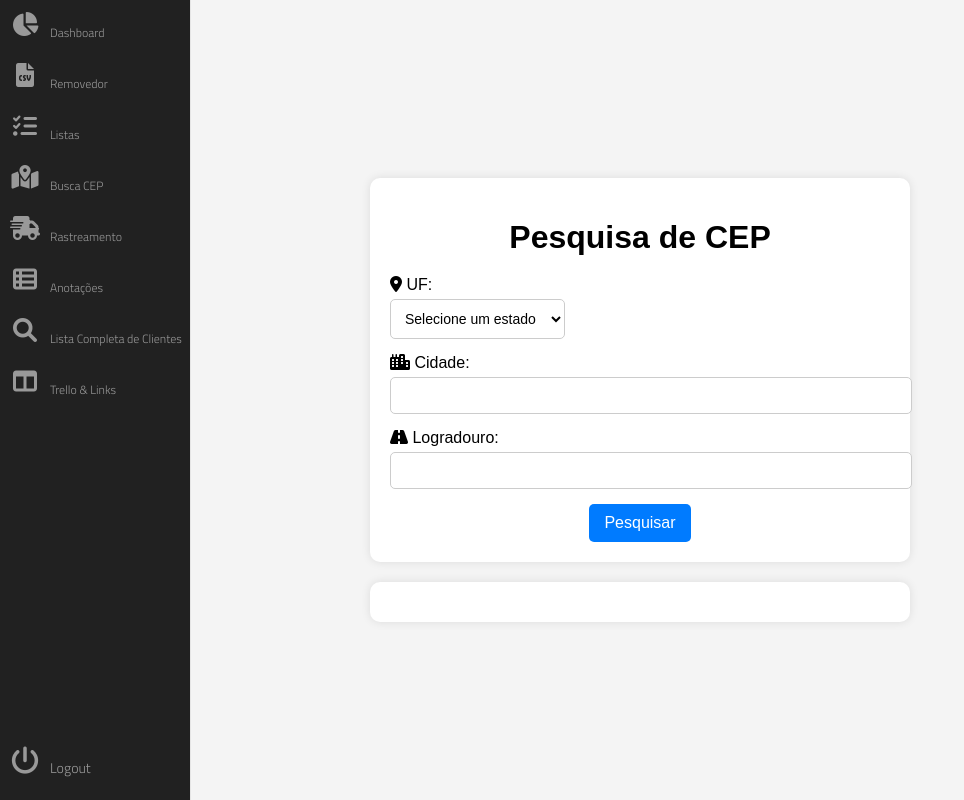
After one commit to Rennanlp/novoteste, a Flask app: page /buscacep in a window 1280 px wide. The commit adds this page. Shown: the whole page, without its empty margins (0-964 px from the left). Run offline with Flask 3, Linux system fonts and the light colour scheme; some libraries are stand-ins or nearby versions; some web fonts are replaced.

Commit message:
Add files via upload

```diff
--- a/app.py
+++ b/app.py
@@ -685,6 +685,31 @@ def inserir_trello():
         conn.close()
         return redirect('/links_uteis')
 
+
+@app.route('/buscacep', methods=['GET', 'POST'])
+def buscacep():
+    if request.method == 'POST':
+        uf = request.form.get('uf')
+        cidade = request.form.get('cidade')
+        bairro = request.form.get('bairro')
+        logradouro = request.form.get('logradouro')
+
+        api_url = f"https://viacep.com.br/ws/{uf}/{cidade}/{logradouro}/json/"
+        response = requests.get(api_url)
+
+        if response.status_code == 200:
+            data = response.json()
+            if data:  # Verificar se data não está vazio
+                return render_template('buscacep.html', data=data)
+            else:
+                error = "A resposta da API está vazia. Verifique os dados e tente novamente."
+                return render_template('buscacep.html', error=error)
+        else:
+            error = "Não foi possível encontrar o CEP. Verifique os dados e tente novamente."
+            return render_template('buscacep.html', error=error)
+
+    return render_template('buscacep.html')
+
 if __name__ == '__main__':
     os.makedirs(app.config['UPLOAD_FOLDER'], exist_ok=True)
     app.run(debug=True)
--- /dev/null
+++ b/static/buscacep.css
@@ -0,0 +1,95 @@
+body {
+    font-family: Arial, sans-serif;
+    background-color: #f4f4f4;
+    margin: 0;
+    padding: 0;
+    display: flex;
+    justify-content: center;
+    align-items: center;
+    height: 100vh;
+    flex-direction: column;
+}
+
+.container {
+    background-color: #fff;
+    padding: 20px;
+    border-radius: 10px;
+    box-shadow: 0 0 10px rgba(0, 0, 0, 0.1);
+    text-align: center;
+    width: 90%;
+    max-width: 500px;
+}
+
+h1 {
+    margin-bottom: 20px;
+}
+
+.form-group {
+    margin-bottom: 15px;
+    text-align: left;
+}
+
+.form-group label {
+    display: block;
+    margin-bottom: 5px;
+}
+
+.form-group input {
+    width: 100%;
+    padding: 10px;
+    border: 1px solid #ccc;
+    border-radius: 5px;
+}
+
+input[type="submit"] {
+    background-color: #007BFF;
+    color: #fff;
+    padding: 10px 15px;
+    border: none;
+    border-radius: 5px;
+    cursor: pointer;
+    font-size: 16px;
+}
+
+input[type="submit"]:hover {
+    background-color: #0056b3;
+}
+
+.result-container {
+    margin-top: 20px;
+    width: 90%;
+    max-width: 500px;
+    max-height: 300px; /* Altura máxima do container rolável */
+    overflow-y: auto; /* Habilita a rolagem vertical */
+    background-color: #fff;
+    padding: 20px;
+    border-radius: 10px;
+    box-shadow: 0 0 10px rgba(0, 0, 0, 0.1);
+}
+
+.result {
+    text-align: left;
+}
+
+.result p {
+    margin: 5px 0;
+}
+
+.error {
+    color: red;
+    font-weight: bold;
+}
+
+select {
+    width: 35%;
+    padding: 10px;
+    border: 1px solid #ccc;
+    border-radius: 5px;
+    background-color: #fff;
+    font-size: 14px;
+}
+
+select:focus {
+    border-color: #007BFF;
+    outline: none;
+}
--- /dev/null
+++ b/static/generic2.css
@@ -0,0 +1,160 @@
+@import url(//netdna.bootstrapcdn.com/font-awesome/6.0.0/css/font-awesome.css);
+@import url(https://fonts.googleapis.com/css?family=Titillium+Web:300);
+
+
+.fa-2x {
+  font-size: 2em;
+  }
+  .fa {
+  position: relative;
+  display: table-cell;
+  width: 50px;
+  height: 46px;
+  text-align: center;
+  margin-top: 5px;
+  vertical-align: middle;
+  font-size:20px;
+  }
+
+  .main-menu:hover,nav.main-menu.expanded {
+  width:190px;
+  overflow:visible;
+  }
+
+  .main-menu {
+  background:#212121;
+  border-right:1px solid #e5e5e5;
+  position:fixed;
+  top:0;
+  bottom:0;
+  height:100%;
+  left:0;
+  width:50px;
+  overflow:hidden;
+  -webkit-transition:width .05s linear;
+  transition:width .05s linear;
+  -webkit-transform:translateZ(0) scale(1,1);
+  z-index:1000;
+  }
+
+  .main-menu>ul {
+  margin:7px 0;
+  }
+
+  .main-menu li {
+  position:relative;
+  display:block;
+  width: 190px;
+  }
+
+  .main-menu li>a {
+  position:relative;
+  display:table;
+  border-collapse:collapse;
+  border-spacing:0;
+  color:#999;
+   font-family: arial;
+  font-size: 12px;
+  text-decoration:none;
+  -webkit-transform:translateZ(0) scale(1,1);
+  -webkit-transition:all .1s linear;
+  transition:all .1s linear;
+
+  }
+
+  .main-menu .nav-icon {
+  position:relative;
+  display:table-cell;
+  width:50px;
+  height:30px;
+  text-align:center;
+  vertical-align:middle;
+  font-size:18px;
+  }
+
+  .main-menu .nav-text {
+  position:relative;
+  display:table-cell;
+  vertical-align:middle;
+  width:190px;
+    font-family: 'Titillium Web', sans-serif;
+  }
+
+  .main-menu>ul.logout {
+  position:absolute;
+  left:0;
+  bottom:0;
+  }
+
+  .no-touch .scrollable.hover {
+  overflow-y:hidden;
+  }
+
+  .no-touch .scrollable.hover:hover {
+  overflow-y:auto;
+  overflow:visible;
+  }
+
+  a:hover,a:focus {
+  text-decoration:none;
+  }
+
+  nav {
+  -webkit-user-select:none;
+  -moz-user-select:none;
+  -ms-user-select:none;
+  -o-user-select:none;
+  user-select:none;
+  }
+
+  nav ul,nav li {
+  outline:0;
+  margin:0;
+  padding:0;
+  }
+  .main-menu li:hover>a,nav.main-menu li.active>a,.dropdown-menu>li>a:hover,.dropdown-menu>li>a:focus,.dropdown-menu>.active>a,.dropdown-menu>.active>a:hover,.dropdown-menu>.active>a:focus,.no-touch .dashboard-page nav.dashboard-menu ul li:hover a,.dashboard-page nav.dashboard-menu ul li.active a {
+  color:#fff;
+  background-color:#000000;
+  width: 190px;
+
+  }
+  .area {
+  float: left;
+  background: #e2e2e2;
+  width: 100%;
+  height: 100%;
+  }
+
+  @font-face {
+    font-family: 'Titillium Web';
+    font-style: normal;
+    font-weight: 300;
+    src: local('Titillium WebLight'), local('TitilliumWeb-Light'), url(http://themes.googleusercontent.com/static/fonts/titilliumweb/v2/anMUvcNT0H1YN4FII8wpr24bNCNEoFTpS2BTjF6FB5E.woff) format('woff');
+  }
+
+
+  .fixed-logout {
+      position: fixed;
+      left: 0;
+      bottom: 0;
+      width: 60px;
+    }
+
+    .fixed-logout li {
+      display: block;
+    }
+
+    .fixed-logout li>a {
+      display: block;
+      position:relative;
+      display:table;
+      border-collapse:collapse;
+      border-spacing:0;
+      color:#999;
+       font-family: arial;
+      font-size: 14px;
+      text-decoration:none;
+      -webkit-transform:translateZ(0) scale(1,1);
+      -webkit-transition:all .1s linear;
+      transition:all .1s linear;
+    }
--- /dev/null
+++ b/templates/buscacep.html
@@ -0,0 +1,145 @@
+<!DOCTYPE html>
+<html lang="pt-BR">
+<head>
+    <meta charset="UTF-8">
+    <meta name="viewport" content="width=device-width, initial-scale=1.0">
+    <title>Pesquisa de CEP</title>
+    <link rel="stylesheet" href="{{ url_for('static', filename='buscacep.css') }}">
+    <link rel="stylesheet" href="{{ url_for('static', filename='generic2.css') }}">
+    <link rel="stylesheet" href="https://cdnjs.cloudflare.com/ajax/libs/font-awesome/6.0.0-beta3/css/all.min.css">
+    <link rel="icon" href="{{ url_for('static', filename='logo_ico.ico') }}" type="image/x-icon">
+</head>
+<body>
+    <nav class="main-menu">
+        <ul>
+            <li>
+                <a href="/dashboard">
+                    <i class="fa fa-duotone fa-chart-pie fa-2x"></i>
+                    <span class="nav-text">Dashboard</span>
+                </a>
+            </li>
+            <li>
+                <a href="/">
+                    <i class="fa fa-solid fa-file-csv fa-2x"></i>
+                    <span class="nav-text">Removedor</span>
+                </a>
+            </li>
+            <li class="has-subnav">
+                <a href="/task">
+                    <i class="fa fa-solid fa-list-check fa-2x"></i>
+                    <span class="nav-text">Listas</span>
+                </a>
+            </li>
+            <li class="has-subnav">
+                <a href="/buscacep">
+                    <i class="fa fa-solid fa-map-location-dot fa-2x"></i>
+                    <span class="nav-text">Busca CEP</span>
+                </a>
+            </li>
+            <li>
+                <a href="/rastreamento">
+                    <i class="fa fa-solid fa-truck-fast fa-2x"></i>
+                    <span class="nav-text">Rastreamento</span>
+                </a>
+            </li>
+            <li>
+                <a href="/get_notes">
+                    <i class="fa fa-solid fa-table-list fa-2x"></i>
+                    <span class="nav-text">Anotações</span>
+                </a>
+            </li>
+            <li>
+                <a href="/lista_completa">
+                    <i class="fa fa-solid fa-magnifying-glass fa-2x"></i>
+                    <span class="nav-text">Lista Completa de Clientes</span>
+                </a>
+            </li>
+            <li>
+                <a href="/links_uteis">
+                    <i class="fa fa-solid fa-table-columns fa-2x"></i>
+                    <span class="nav-text">Trello & Links</span>
+                </a>
+            </li>
+        </ul>
+        <ul class="logout fixed-logout">
+            <li>
+                <a href="/logout">
+                    <i class="fa fa-power-off fa-2x"></i>
+                    <span class="nav-text">Logout</span>
+                </a>
+            </li>
+        </ul>
+    </nav>
+    <div class="container">
+        <h1>Pesquisa de CEP</h1>
+        <form method="post" action="/buscacep">
+            <div class="form-group">
+                <label for="uf"><i class="fas fa-map-marker-alt"></i> UF:</label>
+                <select id="uf" name="uf" required>
+                    <option value="">Selecione um estado</option>
+                    <option value="AC">AC</option>
+                    <option value="AL">AL</option>
+                    <option value="AP">AP</option>
+                    <option value="AM">AM</option>
+                    <option value="BA">BA</option>
+                    <option value="CE">CE</option>
+                    <option value="DF">DF</option>
+                    <option value="ES">ES</option>
+                    <option value="GO">GO</option>
+                    <option value="MA">MA</option>
+                    <option value="MT">MT</option>
+                    <option value="MS">MS</option>
+                    <option value="MG">MG</option>
+                    <option value="PA">PA</option>
+                    <option value="PB">PB</option>
+                    <option value="PR">PR</option>
+                    <option value="PE">PE</option>
+                    <option value="PI">PI</option>
+                    <option value="RJ">RJ</option>
+                    <option value="RN">RN</option>
+                    <option value="RS">RS</option>
+                    <option value="RO">RO</option>
+                    <option value="RR">RR</option>
+                    <option value="SC">SC</option>
+                    <option value="SP">SP</option>
+                    <option value="SE">SE</option>
+                    <option value="TO">TO</option>
+                </select>
+            </div>
+
+            <div class="form-group">
+                <label for="cidade"><i class="fas fa-city"></i> Cidade:</label>
+                <input type="text" id="cidade" name="cidade" required>
+            </div>
+
+            <div class="form-group">
+                <label for="logradouro"><i class="fas fa-road"></i> Logradouro:</label>
+                <input type="text" id="logradouro" name="logradouro" required>
+            </div>
+
+            <input type="submit" value="Pesquisar">
+        </form>
+    </div>
+
+    <div class="result-container">
+        {% if data or error %}
+            {% if data %}
+                <h2>Resultado da Pesquisa:</h2>
+                <div class="result">
+                    {% for item in data %}
+                        <p><strong>CEP:</strong> {{ item['cep'] }}</p>
+                        <p><strong>Logradouro:</strong> {{ item['logradouro'] }}</p>
+                        <p><strong>Bairro:</strong> {{ item['bairro'] }}</p>
+                        <p><strong>Cidade:</strong> {{ item['localidade'] }}</p>
+                        <p><strong>UF:</strong> {{ item['uf'] }}</p>
+                        <p><strong>Complemento:</strong> {{ item.complemento }}</p>
+                        <hr>
+                    {% endfor %}
+                </div>
+            {% elif error %}
+                <p class="error">{{ error }}</p>
+            {% endif %}
+        {% endif %}
+    </div>
+</body>
+</html>
--- a/templates/cadastro.html
+++ b/templates/cadastro.html
@@ -11,7 +11,6 @@
         <h1>Adicionar Dados</h1>
 
         <select id="clienteSelect" name="clienteSelect">
-            <!-- Options serão adicionadas dinamicamente pela função fetchSellers() -->
         </select><br><br>
 
         <form method="post" action="/adicionar">
--- a/templates/form.html
+++ b/templates/form.html
@@ -38,6 +38,12 @@
                 <a href="/task">
                     <i class="fa fa-solid fa-list-check fa-2x"></i>
                     <span class="nav-text">Listas</span>
+                </a>
+            </li>
+            <li class="has-subnav">
+                <a href="/buscacep">
+                    <i class="fa fa-solid fa-map-location-dot fa-2x"></i>
+                    <span class="nav-text">Busca CEP</span>
                 </a>
             </li>
             <li>
--- a/templates/index.html
+++ b/templates/index.html
@@ -31,6 +31,12 @@
                 <a href="/task">
                     <i class="fa fa-solid fa-list-check fa-2x"></i>
                     <span class="nav-text">Listas</span>
+                </a>
+            </li>
+            <li class="has-subnav">
+                <a href="/buscacep">
+                    <i class="fa fa-solid fa-map-location-dot fa-2x"></i>
+                    <span class="nav-text">Busca CEP</span>
                 </a>
             </li>
             <li>
--- a/templates/links_uteis.html
+++ b/templates/links_uteis.html
@@ -32,6 +32,12 @@
                 <a href="/task">
                     <i class="fa fa-solid fa-list-check fa-2x"></i>
                     <span class="nav-text">Listas</span>
+                </a>
+            </li>
+            <li class="has-subnav">
+                <a href="/buscacep">
+                    <i class="fa fa-solid fa-map-location-dot fa-2x"></i>
+                    <span class="nav-text">Busca CEP</span>
                 </a>
             </li>
             <li>
--- a/templates/notes.html
+++ b/templates/notes.html
@@ -30,6 +30,12 @@
                 <a href="/task">
                     <i class="fa fa-solid fa-list-check fa-2x"></i>
                     <span class="nav-text">Listas</span>
+                </a>
+            </li>
+            <li class="has-subnav">
+                <a href="/buscacep">
+                    <i class="fa fa-solid fa-map-location-dot fa-2x"></i>
+                    <span class="nav-text">Busca CEP</span>
                 </a>
             </li>
             <li>
--- a/templates/sro.html
+++ b/templates/sro.html
@@ -33,6 +33,12 @@
                 <a href="/task">
                     <i class="fa fa-solid fa-list-check fa-2x"></i>
                     <span class="nav-text">Listas</span>
+                </a>
+            </li>
+            <li class="has-subnav">
+                <a href="/buscacep">
+                    <i class="fa fa-solid fa-map-location-dot fa-2x"></i>
+                    <span class="nav-text">Busca CEP</span>
                 </a>
             </li>
             <li>
--- a/templates/teste.html
+++ b/templates/teste.html
@@ -51,6 +51,12 @@
                     <span class="nav-text">Listas</span>
                 </a>
             </li>
+            <li class="has-subnav">
+                <a href="/buscacep">
+                    <i class="fa fa-solid fa-map-location-dot fa-2x"></i>
+                    <span class="nav-text">Busca CEP</span>
+                </a>
+            </li>
             <li>
                 <a href="/rastreamento">
                     <i class="fa fa-solid fa-truck-fast fa-2x"></i>
--- a/templates/testeapi.html
+++ b/templates/testeapi.html
@@ -31,6 +31,12 @@
                 <a href="/task">
                     <i class="fa fa-solid fa-list-check fa-2x"></i>
                     <span class="nav-text">Listas</span>
+                </a>
+            </li>
+            <li class="has-subnav">
+                <a href="/buscacep">
+                    <i class="fa fa-solid fa-map-location-dot fa-2x"></i>
+                    <span class="nav-text">Busca CEP</span>
                 </a>
             </li>
             <li>
```
Also changed, not shown: static/links.css (+12 -26 lines).
